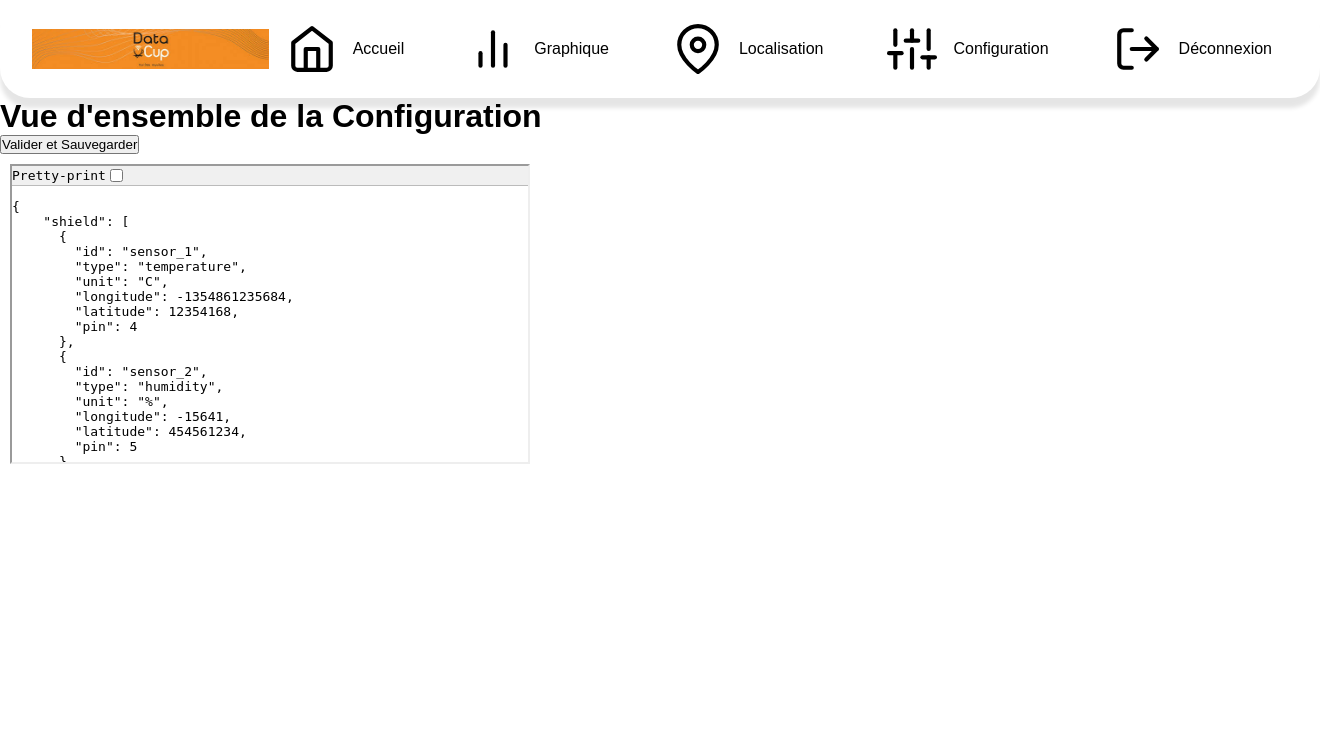
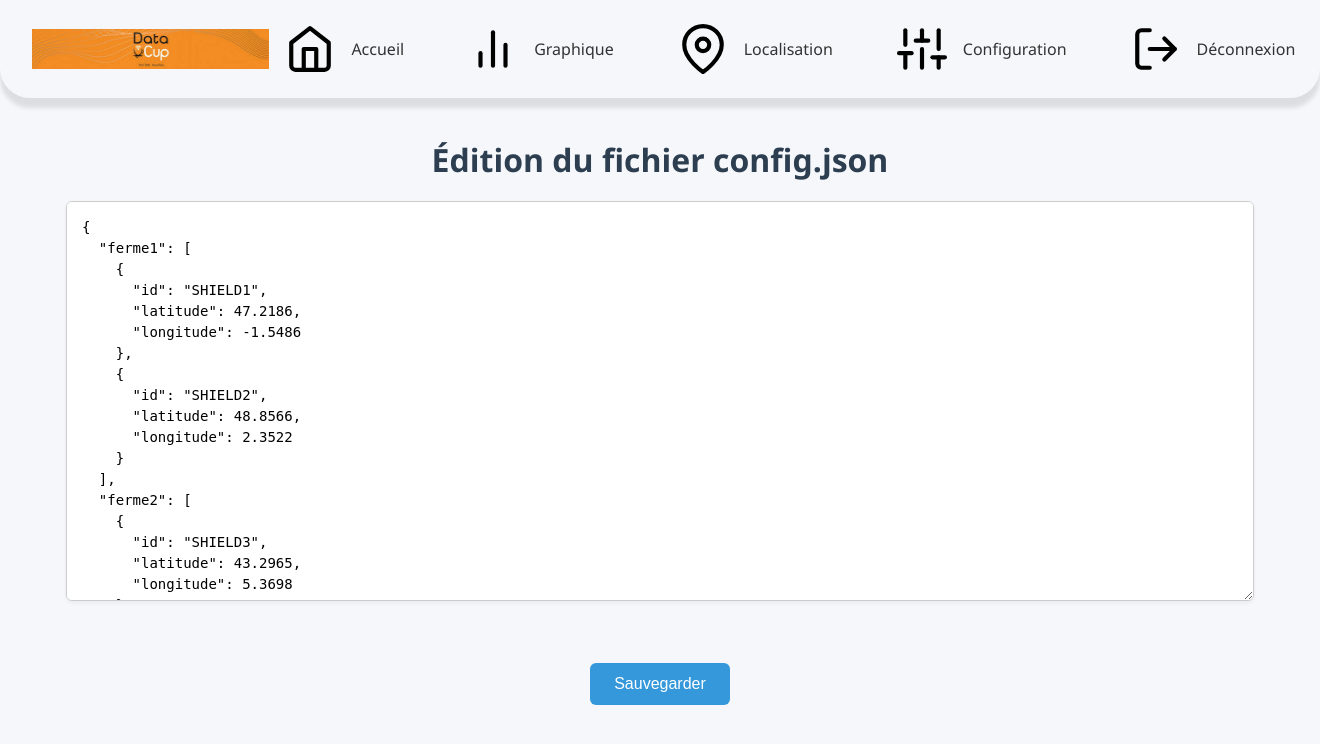
Before and after one commit to lukalbh/flask-pro, a Flask app: page /configTech in a window 1320 px wide. Shown: the top 744 px of the page. Run offline with Flask 3, Linux system fonts and the light colour scheme; the visitor is signed in with stand-in values (Sample User, id 1).

Commit message:
Ajout de config.html mise en oeuvre

```diff
--- a/main.py
+++ b/main.py
@@ -1,5 +1,5 @@
-import functools
-from flask import Flask, request
+import os
+from flask import Flask, request, jsonify
 from flask import render_template
 from flask import redirect, url_for, session
 from database import DBconnection # Importation de la classe DBconnection pour gérer la connexion à la base de données
@@ -16,6 +16,8 @@ app.secret_key = 'luka'
 db = DBconnection()
 # Connexion a la DB
 db.connect()
+
+CONFIG_PATH = os.path.join(os.path.dirname(__file__), 'static/config', 'config.json')
 
 
 """
@@ -79,7 +81,10 @@ def dash():
         # Requête pour récuperer la moyenne des températures
         moyTemp = db.fetch_one("SELECT AVG(temperature) AS moyenne_temperature FROM temp_data", ())
         tempMoyenne = moyTemp[0] # récuperation de la valeur tuple et stocker dans une variable
-        tempMoyenne = round(tempMoyenne, 2) # arrondis de la valeur a 2 decimales
+        if tempMoyenne is not None:
+            tempMoyenne = round(tempMoyenne, 2)
+        else:
+            tempMoyenne = "Aucune donnée"
 
         #génération des graphiques Bokeh
         bokeh_components = evolutionTemp()
@@ -127,16 +132,10 @@ def graph():
     else:
         return redirect(url_for("login"))
 
-def get_lonlat():
-    with open('./static/config/config.json', 'r') as file:
-            config = json.load(file)
 
-            first_sensor = config['shield'][0]  # Accède au premier capteur
-            longitude = first_sensor['longitude']
-            latitude = first_sensor['latitude']
-
-            return longitude, latitude
-
+def load_config():
+    with open('./static/config/config.json', 'r') as f:
+        return json.load(f)
 
 
 """
@@ -145,10 +144,24 @@ Route pour la localisation des capteurs
 @app.route('/localisation')
 def localisation():
     if "username" in session :
-        longitude, latitude = get_lonlat()
-        return render_template("localisation.html", longitude=longitude, latitude=latitude)
+
+        return render_template("localisation.html")
     else:
         return redirect(url_for("login"))
+
+@app.route('/get_sensors/<group>')
+def get_sensors(group):
+    config = load_config()
+    return jsonify(config.get(group, []))  # Retourne les capteurs du SHIELD sélectionné
+
+@app.route('/get_sensor_data/<shield_id>')
+def get_sensor_data(shield_id):
+    config = load_config()
+    for group in config.values():
+        for shield in group:
+            if shield['id'] == shield_id:
+                return jsonify(shield)  # Retourne les données du capteur
+    return jsonify({'error': 'Capteur non trouvé'}), 404  # Si le capteur n'est pas trouvé
 
 """
 Route qui renvoie vers la page de configuration pour le technicien
@@ -161,5 +174,22 @@ def configTech():
     else:
         return redirect(url_for("loginTech"))
 
+@app.route('/get-config')
+def get_config():
+    if not os.path.exists(CONFIG_PATH):
+        return jsonify({"error": "Le fichier config.json est introuvable."}), 404
+
+    with open(CONFIG_PATH, 'r') as f:
+        data = json.load(f)
+    return jsonify(data)
+
+@app.route('/save-config', methods=['POST'])
+def save_config():
+    data = request.get_json()
+    os.makedirs('config', exist_ok=True)
+    with open(CONFIG_PATH, 'w') as f:
+        json.dump(data, f, indent=2)
+    return jsonify({"status": "ok"})
+
 if __name__ == '__main__':
     app.run(debug=True)
--- a/static/config/config.json
+++ b/static/config/config.json
@@ -1,20 +1,26 @@
 {
-    "shield": [
+  "ferme1": [
     {
-        "id": "sensor_1",
-        "type": "temperature",
-        "unit": "C",
-        "longitude": -1354861235684,
-        "latitude": 12354168,
-        "pin": 4
+      "id": "SHIELD1",
+      "latitude": 47.2186,
+      "longitude": -1.5486
     },
     {
-        "id": "sensor_2",
-        "type": "humidity",
-        "unit": "%",
-        "longitude": -15641,
-        "latitude": 454561234,
-        "pin": 5
+      "id": "SHIELD2",
+      "latitude": 48.8566,
+      "longitude": 2.3522
+    }
+  ],
+  "ferme2": [
+    {
+      "id": "SHIELD3",
+      "latitude": 43.2965,
+      "longitude": 5.3698
+    },
+    {
+      "id": "SHIELD4",
+      "latitude": 45.764,
+      "longitude": 4.8357
     }
   ]
 }
--- a/static/css/config.css
+++ b/static/css/config.css
@@ -1,10 +1,70 @@
+/* config.css */
+
 body {
+    font-family: 'Segoe UI', Tahoma, Geneva, Verdana, sans-serif;
+    background-color: #f5f7fa;
     margin: 0;
-    font-family: Arial, sans-serif;
+    padding: 0;
+    color: #333;
 }
 
-#col-map {
-    flex: 3; /* Augmente la largeur de l'iframe */
-    padding: 10px;
-    display: flex;
+h1 {
+    text-align: center;
+    margin-top: 40px;
+    color: #2c3e50;
+    font-size: 2em;
 }
+
+#json-editor {
+    display: block;
+    margin: 20px auto;
+    padding: 15px;
+    border: 1px solid #ccc;
+    border-radius: 6px;
+    background-color: #ffffff;
+    font-size: 14px;
+    line-height: 1.5;
+    box-shadow: 0 2px 4px rgba(0, 0, 0, 0.05);
+    transition: border-color 0.3s, box-shadow 0.3s;
+}
+
+#json-editor:focus {
+    outline: none;
+    border-color: #3498db;
+    box-shadow: 0 0 6px rgba(52, 152, 219, 0.3);
+}
+
+button {
+    display: block;
+    margin: 20px auto;
+    padding: 12px 24px;
+    font-size: 16px;
+    background-color: #3498db;
+    color: #fff;
+    border: none;
+    border-radius: 6px;
+    cursor: pointer;
+    transition: background-color 0.3s, transform 0.2s;
+}
+
+button:hover {
+    background-color: #2980b9;
+    transform: translateY(-2px);
+}
+
+button:active {
+    transform: translateY(0);
+    background-color: #2471a3;
+}
+
+/* Responsive behavior */
+@media (max-width: 768px) {
+    #json-editor {
+        width: 95%;
+        height: 300px;
+    }
+
+    button {
+        width: 80%;
+    }
+}
--- /dev/null
+++ b/static/js/configEditor.js
@@ -0,0 +1,60 @@
+let previousConfig = null;
+
+async function configEditor() {
+    const response = await fetch('/get-config');
+    const json = await response.json();
+
+    if (json.error) {
+        document.getElementById('json-editor').value = json.error;
+        return;
+    }
+
+    const formatted = JSON.stringify(json, null, 2);
+    document.getElementById('json-editor').value = formatted;
+
+    // Stocker la configuration précédente pour la comparaison
+    previousConfig = json;
+}
+
+async function saveRawConfig() {
+    const rawText = document.getElementById('json-editor').value;
+
+    try {
+        const parsed = JSON.parse(rawText); // Vérifie si c’est bien du JSON
+
+        // Comparaison pour détecter les suppressions
+        const deletedKeys = Object.keys(previousConfig).filter(key => !(key in parsed));
+
+        // Si des clés ont été supprimées, on les envoie pour les retirer du serveur
+        if (deletedKeys.length > 0) {
+            await fetch('/remove-keys', {
+                method: 'POST',
+                headers: {
+                    'Content-Type': 'application/json'
+                },
+                body: JSON.stringify({ keys: deletedKeys })
+            });
+        }
+
+        // Sauvegarde de la nouvelle configuration
+        const response = await fetch('/save-config', {
+            method: 'POST',
+            headers: {
+                'Content-Type': 'application/json'
+            },
+            body: JSON.stringify(parsed)
+        });
+
+        if (response.ok) {
+            alert('Configuration sauvegardée !');
+            // Mettre à jour previousConfig après la sauvegarde
+            previousConfig = parsed;
+        } else {
+            alert('Erreur lors de la sauvegarde.');
+        }
+    } catch (e) {
+        alert("Erreur JSON : " + e.message);
+    }
+}
+
+window.addEventListener('DOMContentLoaded', configEditor);
--- a/templates/config.html
+++ b/templates/config.html
@@ -1,47 +1,20 @@
 <!DOCTYPE html>
-<html lang="en">
+<html lang="fr">
 <head>
-    <meta charset="UTF-8">
-    <meta name="viewport" content="width=device-width, initial-scale=1.0">
-    <title>Document</title>
+    <meta charset="UTF-8" />
+    <meta name="viewport" content="width=device-width, initial-scale=1.0"/>
+    <title>Éditeur de Configuration</title>
 
-    <link rel="icon" type="image/png" href="/static/img/iconDataCup.jpeg">
-    <link rel="stylesheet" href="{{ url_for('static', filename='./css/config.css') }}">
+    <link rel="stylesheet" href="{{ url_for('static', filename='css/config.css') }}">
+    <script defer src="{{ url_for('static', filename='js/configEditor.js') }}"></script>
 </head>
 
-    <body>
-        {% include 'dashboard/navbar.html' %}
-        <h1>Vue d'ensemble de la Configuration</h1>
+<body>
+    {% include 'dashboard/navbar.html' %}
+    <h1>Édition du fichier config.json</h1>
 
-        <button onclick="validateAndSave()">Valider et Sauvegarder</button>
-        <div class="container-fluid">
-            <div class="row">
-                <div class="col-md-12" id="col-map" style="text-align: center;">
-                    <iframe src="{{ url_for('static', filename='config/config.json') }}" style="height: 300px; width: 40%;"></iframe>
-                    <div class="separator" id="separator"></div>
-                </div>
-            </div>
-        </div>
-        <script>
-            function validateAndSave() {
-                let formData = new FormData(document.getElementById('configForm'));
-
-                fetch('/save_config', {
-                    method: 'POST',
-                    body: formData
-                })
-                .then(response => response.json())
-                .then(data => {
-                    if (data.success) {
-                        alert('Configuration sauvegardée avec succès');
-                    } else {
-                        alert('Erreur lors de la sauvegarde');
-                    }
-                })
-                .catch(error => {
-                    console.error('Error:', error);
-                });
-            }
-        </script>
-    </body>
+    <textarea id="json-editor" style="width: 90%; height: 400px; font-family: monospace;"></textarea>
+    <br>
+    <button onclick="saveRawConfig()">Sauvegarder</button>
+</body>
 </html>
```
Also changed, not shown: static/css/dashboardMain.css (+0 -14 lines), static/css/localisation.css (+128 -10 lines), static/js/localisation.js (added, +58 -0 lines), templates/dashboard/dashboardMain.html (+0 -8 lines), templates/localisation.html (+32 -9 lines), static/js/script.js (deleted). Lines whose indentation alone changed are shown as unchanged.
